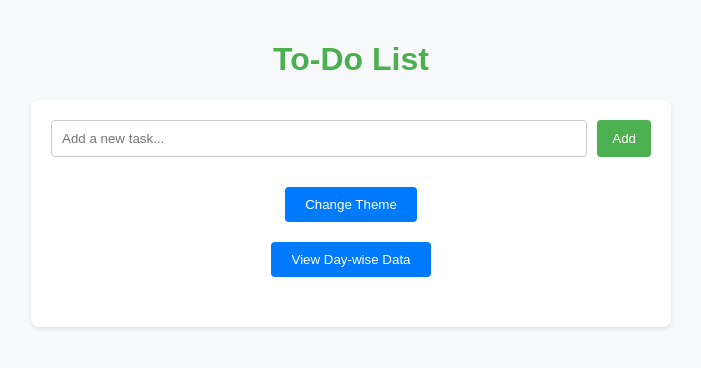
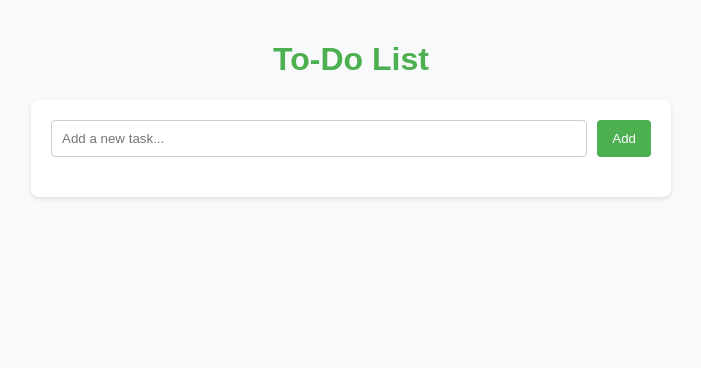
Before and after one commit to abhishek-7081/ToDo, a React (Create React App) app in the folder list/: page / in a window 1280 px wide. Shown: the top 368 px of the page, without its empty margins (289-990 px from the left). Built offline with nearby package versions, Linux system fonts and the light colour scheme.

Commit message:
remove functionalities of change theme and day wise data

```diff
--- a/list/src/components/TodoList.js
+++ b/list/src/components/TodoList.js
@@ -1,52 +1,9 @@
-import React, { useState } from "react";
+import React from "react";
 import TodoItem from "./TodoItem";
 
-const TodoList = ({ todos, toggleComplete, editTodo, deleteTodo }) => {
-  const [daywiseData, setDaywiseData] = useState(null); // To store grouped data
-  const [isPopupVisible, setPopupVisible] = useState(false); // To control popup visibility
-  const [popupTheme, setPopupTheme] = useState("white"); // To manage popup background color
-
-  // Function to view day-wise data
-  const viewDaywiseData = () => {
-    if (!todos || todos.length === 0) {
-      alert("No tasks available to display.");
-      return;
-    }
-
-    // Group tasks by date
-    const groupedData = todos.reduce((acc, todo) => {
-      const date = todo.date || "No Date"; // Fallback for missing dates
-      acc[date] = acc[date] || [];
-      acc[date].push(todo);
-      return acc;
-    }, {});
-
-    setDaywiseData(groupedData);
-    setPopupVisible(true); // Show the popup
-  };
-
-  // Function to close the popup
-  const closePopup = () => {
-    setPopupVisible(false);
-    setDaywiseData(null);
-  };
-
-  // Function to toggle the popup theme
-  const toggleTheme = () => {
-    const themes = ["white", "gray", "black"];
-    const currentIndex = themes.indexOf(popupTheme);
-    const nextIndex = (currentIndex + 1) % themes.length;
-    setPopupTheme(themes[nextIndex]);
-  };
-
+const TodoList = ({ todos = [], toggleComplete, editTodo, deleteTodo }) => {
   return (
     <div className="todo-list-container">
-      {/* Button to toggle theme */}
-      <button onClick={toggleTheme} className="theme-toggle-btn">
-        Change Theme
-      </button>
-
-      {/* Render Todo Items */}
       <ul className="todo-list">
         {todos.map((todo, index) => (
           <TodoItem
@@ -59,37 +16,6 @@ const TodoList = ({ todos, toggleComplete, editTodo, deleteTodo }) => {
           />
         ))}
       </ul>
-
-      {/* Button to view day-wise data */}
-      <button onClick={viewDaywiseData} className="view-daywise-btn">
-        View Day-wise Data
-      </button>
-
-      {/* Popup for Day-wise Data */}
-      {isPopupVisible && (
-        <div className="popup-overlay">
-          <div className="popup" style={{ backgroundColor: popupTheme }}>
-            <h3>Day-wise To-Do List</h3>
-            <ul>
-              {Object.entries(daywiseData).map(([date, tasks]) => (
-                <li key={date}>
-                  <strong>{date}</strong>
-                  <ul>
-                    {tasks.map((task, idx) => (
-                      <li key={idx}>
-                        - {task.text} [{task.completed ? "Completed" : "Pending"}]
-                      </li>
-                    ))}
-                  </ul>
-                </li>
-              ))}
-            </ul>
-            <button onClick={closePopup} className="close-popup-btn">
-              Close
-            </button>
-          </div>
-        </div>
-      )}
     </div>
   );
 };
```
